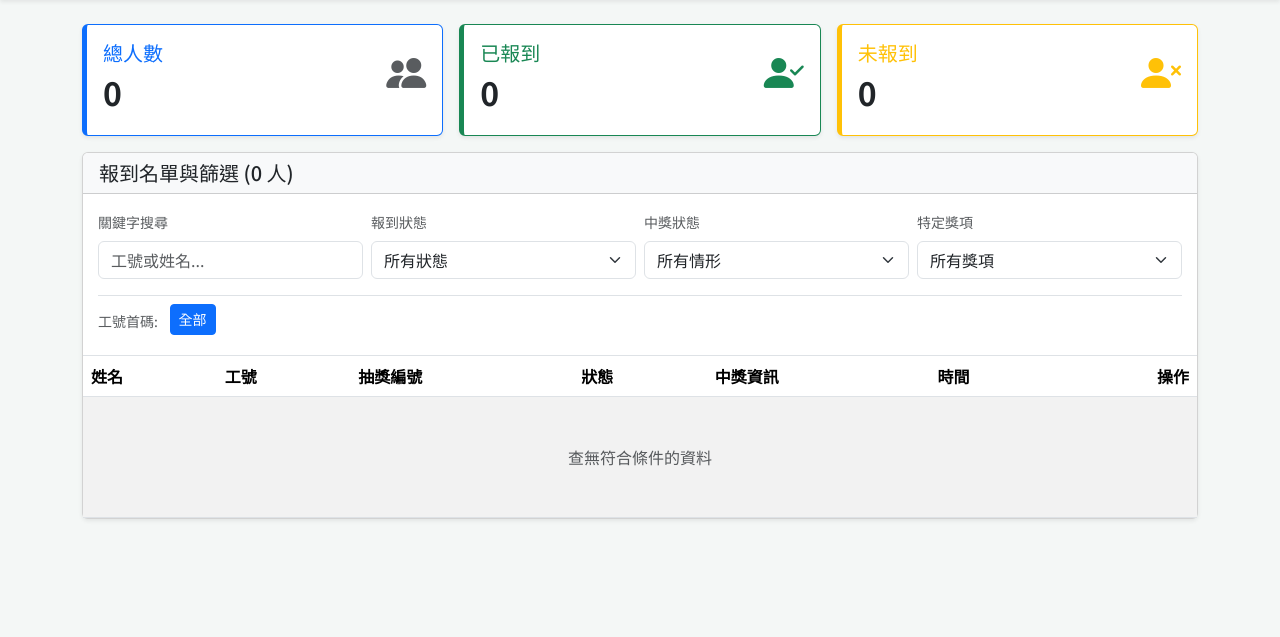
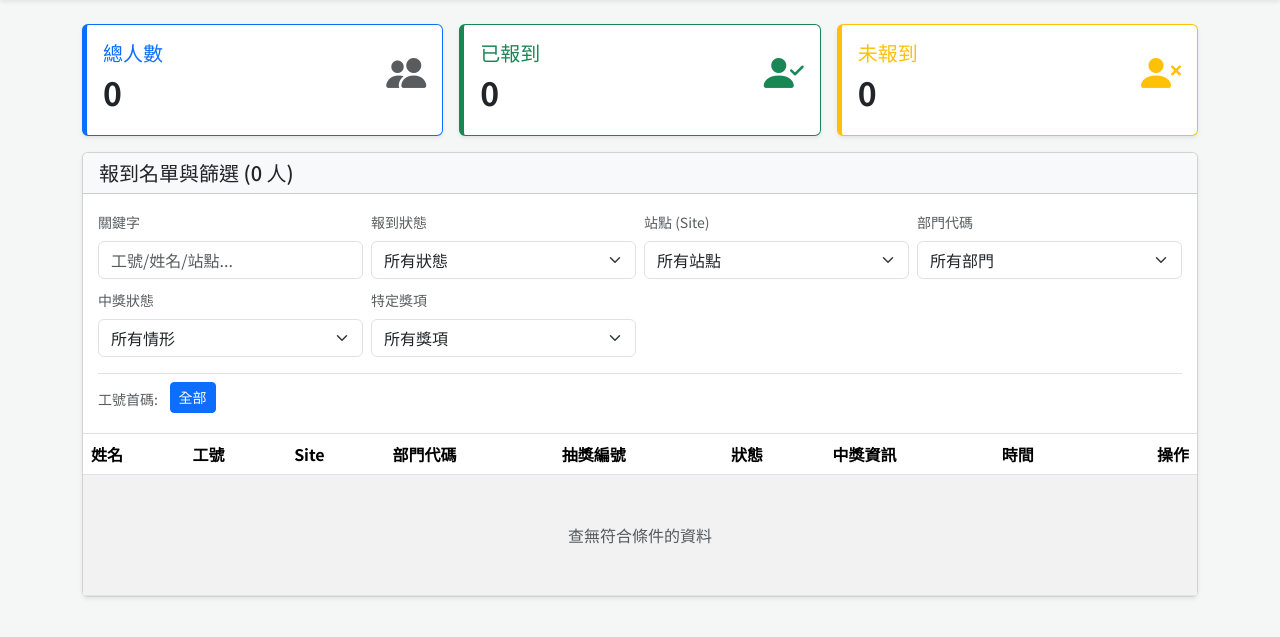
Before and after one commit to jjaass9507/self-checkin-lottery-system, a Flask app: page /checkin/dashboard in a window 1280 px wide. Shown: the part 56-693 px from the top of the page. Run offline with Flask 3, Linux system fonts and the light colour scheme; data that the repository does not hold is empty.

Commit message:
git commit "新增功能: 在報到名單中添加站點和部門代碼欄位，並更新匯入和儀表板頁面以顯示相關資訊"

```diff
--- a/app/checkin/routes.py
+++ b/app/checkin/routes.py
@@ -37,6 +37,8 @@ def api_status_list():
                 "name": person.name,
                 "employee_id": person.employee_id,
                 "lottery_number": person.lottery_number,
+                "unit": person.unit,
+                "dept_code": person.dept_code,
                 "status": person.status,
                 "check_in_time": person.check_in_time.strftime('%H:%M:%S') if person.status == 'CheckedIn' else '',
                 "prize_info": prize_info
--- a/app/models.py
+++ b/app/models.py
@@ -5,11 +5,14 @@ import uuid
 # 1. 報到名單 (CheckinList)
 class CheckinList(db.Model):
     __tablename__ = 'checkin_list'
+    lottery_number = db.Column(db.String(50), nullable=True, index=True)
 
     id = db.Column(db.Integer, primary_key=True)
     name = db.Column(db.String(100), nullable=False)
     employee_id = db.Column(db.String(50), nullable=False, index=True)
     lottery_number = db.Column(db.String(50), nullable=True, index=True)
+    site = db.Column(db.String(50), nullable=True)      # Site (站點/廠區)
+    dept_code = db.Column(db.String(20), nullable=True) # 部門代碼
 
     qr_hash = db.Column(db.String(36), unique=True, nullable=False, default=lambda: str(uuid.uuid4()))
     status = db.Column(db.String(20), nullable=False, default='Registered')
--- a/app/templates/admin/import.html
+++ b/app/templates/admin/import.html
@@ -80,10 +80,12 @@
                                 <input class="form-control form-control-lg" type="file" name="file" id="file" accept=".xlsx" required>
                             </div>
                             <div class="alert alert-info">
-                                <b>注意：</b> Excel 檔案中必須包含以下欄位：<br>
+                                <b>注意：</b> Excel 檔案中必須包含以下欄位 (標題列)：<br>
                                 1. <b>name</b> (姓名)<br>
                                 2. <b>employee_id</b> (工號)<br>
-                                3. <b>lottery_number</b> (抽獎編號)
+                                3. <b>lottery_number</b> (抽獎編號)<br>
+                                4. <b>unit</b> (單位)<br>
+                                5. <b>dept_code</b> (部門代碼)
                             </div>
                             <button type="submit" class="btn btn-success btn-lg w-100">
                                 <i class="bi bi-play-circle-fill me-2"></i> 開始匯入
--- a/app/templates/checkin/dashboard.html
+++ b/app/templates/checkin/dashboard.html
@@ -50,10 +50,10 @@
             </div>
 
             <div class="filter-section">
-                <div class="row g-2">
+                <div class="row g-2 mb-2">
                     <div class="col-md-3">
-                        <label class="form-label small text-muted">關鍵字搜尋</label>
-                        <input type="text" class="form-control" id="search-box" placeholder="工號或姓名...">
+                        <label class="form-label small text-muted">關鍵字</label>
+                        <input type="text" class="form-control" id="search-box" placeholder="工號/姓名/站點...">
                     </div>
                     <div class="col-md-3">
                         <label class="form-label small text-muted">報到狀態</label>
@@ -63,6 +63,21 @@
                             <option value="Registered">未報到</option>
                         </select>
                     </div>
+                    <div class="col-md-3">
+                        <label class="form-label small text-muted">站點 (Site)</label>
+                        <select class="form-select" id="filter-site">
+                            <option value="ALL">所有站點</option>
+                        </select>
+                    </div>
+                    <div class="col-md-3">
+                        <label class="form-label small text-muted">部門代碼</label>
+                        <select class="form-select" id="filter-dept">
+                            <option value="ALL">所有部門</option>
+                        </select>
+                    </div>
+                </div>
+
+                <div class="row g-2">
                     <div class="col-md-3">
                         <label class="form-label small text-muted">中獎狀態</label>
                         <select class="form-select" id="filter-win">
@@ -78,6 +93,7 @@
                         </select>
                     </div>
                 </div>
+
                 <div class="mt-3 pt-2 border-top" id="prefix-filters">
                     <small class="text-muted me-2">工號首碼:</small>
                     <button class="btn btn-sm btn-outline-secondary filter-btn active" data-prefix="ALL">全部</button>
@@ -90,6 +106,7 @@
                         <tr>
                             <th>姓名</th>
                             <th>工號</th>
+                            <th>Site</th>       <th>部門代碼</th>
                             <th>抽獎編號</th>
                             <th>狀態</th>
                             <th>中獎資訊</th>
@@ -98,7 +115,7 @@
                         </tr>
                     </thead>
                     <tbody id="table-body">
-                        <tr><td colspan="7" class="text-center p-5"><div class="spinner-border"></div></td></tr>
+                        <tr><td colspan="9" class="text-center p-5"><div class="spinner-border"></div></td></tr>
                     </tbody>
                 </table>
             </div>
@@ -119,6 +136,10 @@
         const filterPrizeEl = document.getElementById('filter-prize');
         const prefixFiltersEl = document.getElementById('prefix-filters');
 
+        // 取得新篩選元素
+        const filterSiteEl = document.getElementById('filter-site'); // 修正 ID
+        const filterDeptEl = document.getElementById('filter-dept');
+
         let fullDataCache = [];
         let currentPrefixFilter = 'ALL';
 
@@ -136,11 +157,14 @@
                     statCheckedInEl.innerText = checkedIn;
                     statPendingEl.innerText = total - checkedIn;
 
+                    // 僅在第一次載入或快取為空時生成下拉選單
                     if (fullDataCache.length === 0 && data.checkin_list.length > 0) {
                         generatePrefixButtons(data.checkin_list);
                         updatePrizeDropdown(data.checkin_list);
+                        updateSiteAndDeptDropdowns(data.checkin_list);
                     } else if (data.checkin_list.length > 0) {
-                        updatePrizeDropdown(data.checkin_list);
+                         // 若有新獎項動態增加，可考慮是否要更新，這裡為求效能暫不頻繁更新
+                         // updatePrizeDropdown(data.checkin_list);
                     }
 
                     fullDataCache = data.checkin_list;
@@ -149,7 +173,31 @@
                 }
             } catch (e) {
                 lastUpdatedEl.innerText = "更新失敗";
+                console.error(e);
             }
+        }
+
+        // 產生 Site 與 部門代碼 下拉選單
+        function updateSiteAndDeptDropdowns(list) {
+            // 處理 Site
+            const sites = [...new Set(list.map(p => p.site).filter(s => s))].sort();
+            filterSiteEl.innerHTML = '<option value="ALL">所有站點</option>';
+            sites.forEach(s => {
+                const opt = document.createElement('option');
+                opt.value = s;
+                opt.innerText = s;
+                filterSiteEl.appendChild(opt);
+            });
+
+            // 處理部門代碼
+            const depts = [...new Set(list.map(p => p.dept_code).filter(d => d))].sort();
+            filterDeptEl.innerHTML = '<option value="ALL">所有部門</option>';
+            depts.forEach(d => {
+                const opt = document.createElement('option');
+                opt.value = d;
+                opt.innerText = d;
+                filterDeptEl.appendChild(opt);
+            });
         }
 
         function updatePrizeDropdown(list) {
@@ -167,33 +215,27 @@
 
         function generatePrefixButtons(list) {
             const prefixes = [...new Set(list.map(p => p.employee_id.charAt(0).toUpperCase()))].sort();
-            const allBtn = prefixFiltersEl.children[0];
-            const resetBtn = prefixFiltersEl.children[1];
-
-            prefixFiltersEl.innerHTML = '';
-            prefixFiltersEl.appendChild(allBtn);
-            prefixFiltersEl.appendChild(resetBtn);
+            // 重置按鈕區，保留「全部」按鈕的結構
+            // 這裡簡單直接重繪
+            prefixFiltersEl.innerHTML = `
+                <small class="text-muted me-2">工號首碼:</small>
+                <button class="btn btn-sm btn-outline-secondary filter-btn active" onclick="setPrefixFilter('ALL', this)">全部</button>
+            `;
 
             prefixes.forEach(char => {
                 const btn = document.createElement('button');
                 btn.className = 'btn btn-sm btn-outline-secondary filter-btn';
                 btn.innerText = char;
-                btn.dataset.prefix = char;
-                btn.onclick = () => {
-                    document.querySelectorAll('.filter-btn').forEach(b => b.classList.remove('active'));
-                    btn.classList.add('active');
-                    currentPrefixFilter = char;
-                    renderTable();
-                };
+                btn.onclick = () => setPrefixFilter(char, btn);
                 prefixFiltersEl.appendChild(btn);
             });
+        }
 
-            resetBtn.onclick = () => {
-                document.querySelectorAll('.filter-btn').forEach(b => b.classList.remove('active'));
-                resetBtn.classList.add('active');
-                currentPrefixFilter = 'ALL';
-                renderTable();
-            };
+        function setPrefixFilter(val, btn) {
+            document.querySelectorAll('.filter-btn').forEach(b => b.classList.remove('active'));
+            btn.classList.add('active');
+            currentPrefixFilter = val;
+            renderTable();
         }
 
         function renderTable() {
@@ -201,11 +243,13 @@
             const statusFilter = filterStatusEl.value;
             const winFilter = filterWinEl.value;
             const prizeFilter = filterPrizeEl.value;
+            const siteFilter = filterSiteEl.value;
+            const deptFilter = filterDeptEl.value;
 
             const filteredData = fullDataCache.filter(person => {
                 const matchesSearch = person.name.toLowerCase().includes(searchText) ||
                                       person.employee_id.toLowerCase().includes(searchText) ||
-                                      (person.lottery_number && person.lottery_number.toLowerCase().includes(searchText));
+                                      (person.site && person.site.toLowerCase().includes(searchText));
 
                 const matchesPrefix = currentPrefixFilter === 'ALL' ||
                                       person.employee_id.toUpperCase().startsWith(currentPrefixFilter);
@@ -221,14 +265,18 @@
 
                 const matchesPrize = prizeFilter === 'ALL' || person.prize_info === prizeFilter;
 
-                return matchesSearch && matchesPrefix && matchesStatus && matchesWin && matchesPrize;
+                // 新增篩選邏輯
+                const matchesSite = siteFilter === 'ALL' || person.site === siteFilter;
+                const matchesDept = deptFilter === 'ALL' || person.dept_code === deptFilter;
+
+                return matchesSearch && matchesPrefix && matchesStatus && matchesWin && matchesPrize && matchesSite && matchesDept;
             });
 
             displayCountEl.innerText = filteredData.length;
 
             let html = '';
             if (filteredData.length === 0) {
-                html = '<tr><td colspan="7" class="text-center p-5 text-muted">查無符合條件的資料</td></tr>';
+                html = '<tr><td colspan="9" class="text-center p-5 text-muted">查無符合條件的資料</td></tr>';
             } else {
                 filteredData.forEach(person => {
                     let statusBadge = person.status === 'CheckedIn'
@@ -239,7 +287,6 @@
                         ? `<span class="prize-badge"><i class="bi bi-trophy-fill me-1"></i>${person.prize_info}</span>`
                         : '<span class="text-muted">-</span>';
 
-                    // (*** 核心修改：加入取消報到按鈕 ***)
                     let actionBtn = '';
                     if (person.status === 'CheckedIn') {
                         actionBtn = `<button class="btn btn-sm btn-outline-danger" onclick="adminCancelCheckIn(${person.id}, '${person.name}')" title="取消報到"><i class="bi bi-x-lg"></i></button>`;
@@ -250,6 +297,8 @@
                     html += `<tr>
                         <td><b>${person.name}</b></td>
                         <td>${person.employee_id}</td>
+                        <td>${person.site || '-'}</td>
+                        <td>${person.dept_code || '-'}</td>
                         <td>${person.lottery_number || '-'}</td>
                         <td>${statusBadge}</td>
                         <td>${prizeDisplay}</td>
@@ -275,12 +324,9 @@
             } catch(e) { alert("Error"); }
         }
 
-    // (*** 修改：取消報到函式，需輸入工號 ***)
         async function adminCancelCheckIn(id, name) {
-            // 使用 prompt 彈出輸入框
             const cancellerId = prompt(`【警告】\n確認要取消 [ ${name} ] 的報到狀態嗎？\n\n為了保留紀錄，請輸入「您的工號」：`);
 
-            // 如果使用者按取消 (null) 或沒輸入內容，則停止執行
             if (cancellerId === null) return;
             if (!cancellerId.trim()) {
                 alert("未輸入工號，無法執行取消操作。");
@@ -293,13 +339,13 @@
                     headers: {'Content-Type': 'application/json'},
                     body: JSON.stringify({
                         id: id,
-                        canceller_id: cancellerId.trim() // <--- 將輸入的工號傳給後端
+                        canceller_id: cancellerId.trim()
                     })
                 });
                 const data = await res.json();
                 if(data.success) {
-                    alert(data.message); // 顯示成功訊息
-                    fetchData(); // 重新整理列表
+                    alert(data.message);
+                    fetchData();
                 } else {
                     alert(data.message);
                 }
@@ -317,6 +363,10 @@
             filterStatusEl.addEventListener('change', renderTable);
             filterWinEl.addEventListener('change', renderTable);
             filterPrizeEl.addEventListener('change', renderTable);
+
+            // (*** 重要：補上 Site 與 Dept 的監聽器 ***)
+            filterSiteEl.addEventListener('change', renderTable);
+            filterDeptEl.addEventListener('change', renderTable);
         });
     </script>
     <script src="https://cdn.jsdelivr.net/npm/bootstrap@5.3.2/dist/js/bootstrap.bundle.min.js"></script>
```
Also changed, not shown: app/admin/routes.py (+10 -1 lines), migrations/versions/548fd47c3979_add_site_and_dept_code.py (added, +34 -0 lines).
